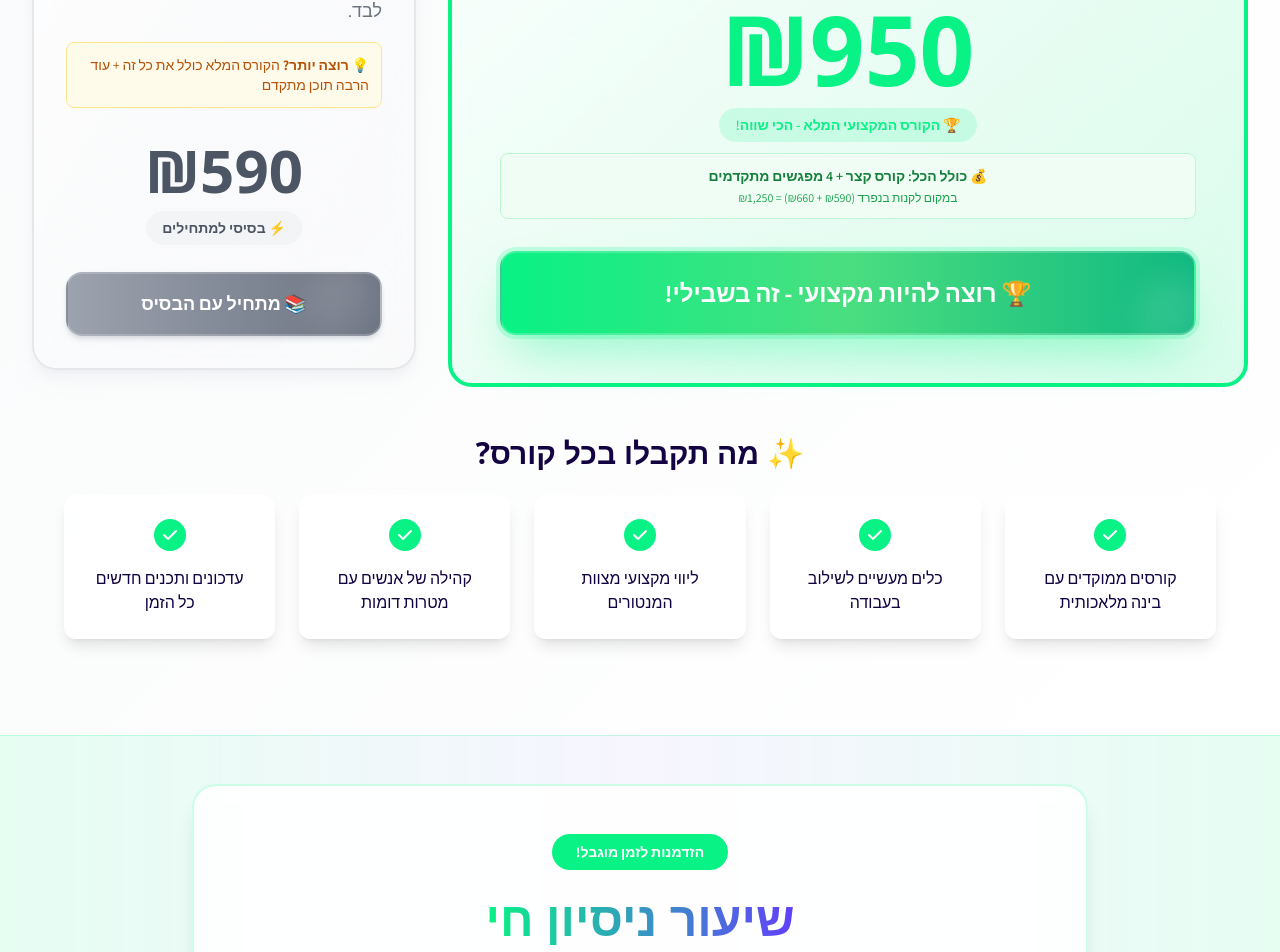
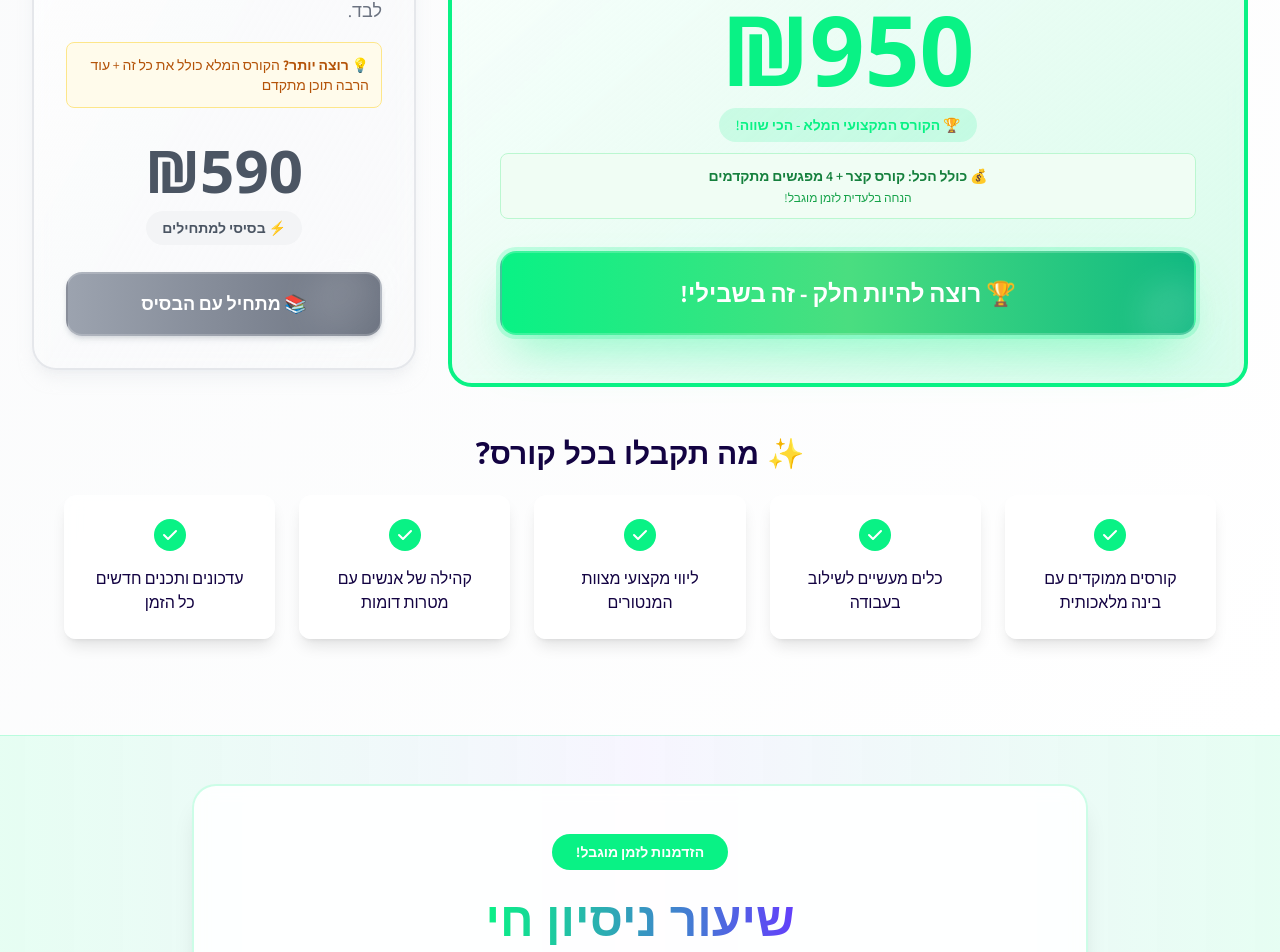
Before and after one commit to harelush/Yalla-AI, a Next.js app: page / in a window 1280 px wide. Shown: the part 3282-4234 px from the top of the page. Built offline with nearby package versions, Linux system fonts and the light colour scheme; a web font is replaced by a local one; what tailwindcss-rtl would draw is missing.

Commit message:
Update Program component to revise promotional text and enhance clarity in featured card messaging.

```diff
--- a/components/Program.js
+++ b/components/Program.js
@@ -194,7 +194,7 @@ export default function Program() {
                             💰 כולל הכל: קורס קצר + 4 מפגשים מתקדמים
                           </p>
                           <p className="text-green-600 text-xs mt-1">
-                            במקום לקנות בנפרד (₪590 + ₪660) = ₪1,250
+                           הנחה בלעדית לזמן מוגבל!
                           </p>
                         </div>
                       )}
@@ -214,7 +214,7 @@ export default function Program() {
                         hover:shadow-xl border-2 border-white/20
                       `}
                     >
-                      {card.featured ? '🏆 רוצה להיות מקצועי - זה בשבילי!' : '📚 מתחיל עם הבסיס'}
+                      {card.featured ? '🏆 רוצה להיות חלק - זה בשבילי!' : '📚 מתחיל עם הבסיס'}
                     </motion.button>
                   </div>
 
```
